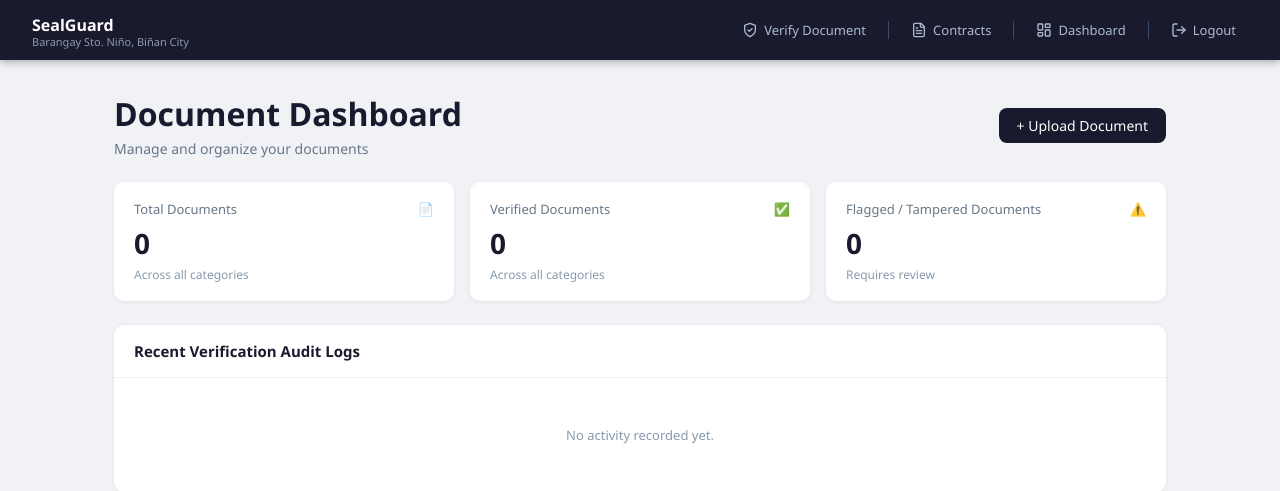
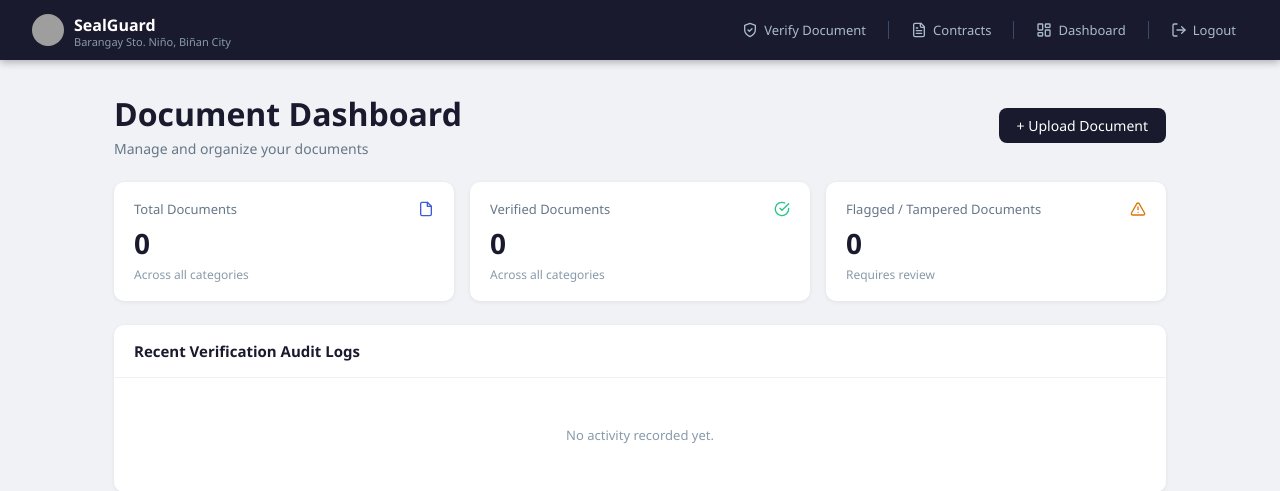
Before and after one commit to Chalesgo/Capstone-encryption, a Django app: page /dashboard/ in a window 1280 px wide. Shown: the top 491 px of the page. Run offline with Django 5.2, Linux system fonts and the light colour scheme; the visitor is signed in with stand-in values (Sample User, id 1); data comes from the database, SQL or seed files in the repository; data that the repository does not hold is empty; grey boxes are pictures that could not be loaded.

Commit message:
added better ui

```diff
--- a/contracts/templates/base.html
+++ b/contracts/templates/base.html
@@ -379,9 +379,7 @@
 
 <nav class="navbar">
     <a href="/" class="navbar-brand">
-        {% if seal_url %}
-            <img src="{{ seal_url }}" alt="Seal">
-        {% endif %}
+        <img src="/media/seals/default_seal.png" alt="Seal">
         <div>
             SealGuard
             <span class="brand-sub">Barangay Sto. Niño, Biñan City</span>
--- a/contracts/templates/dashboard.html
+++ b/contracts/templates/dashboard.html
@@ -41,6 +41,20 @@
     font-size: 12px;
     color: #889aab;
     margin-top: 4px;
+  }
+  .stat-card-top svg {
+    width: 16px;
+    height: 16px;
+    stroke-width: 2;
+  }
+  .icon-total { color: #3b5bdb; }
+  .icon-verified { color: #27c485; }
+  .icon-flagged { color: #d97706; }
+  .audit-title-cell svg {
+    width: 15px;
+    height: 15px;
+    color: #889aab;
+    flex-shrink: 0;
   }
 
   .audit-panel {
@@ -152,7 +166,10 @@
   <div class="stat-card">
     <div class="stat-card-top">
       <span>Total Documents</span>
-      <span>📄</span>
+      <svg class="icon-total" viewBox="0 0 24 24" fill="none" stroke="currentColor" stroke-linecap="round" stroke-linejoin="round">
+        <path d="M14 2H6a2 2 0 0 0-2 2v16a2 2 0 0 0 2 2h12a2 2 0 0 0 2-2V8z"/>
+        <polyline points="14 2 14 8 20 8"/>
+      </svg>
     </div>
     <div class="stat-card-value">{{ total_documents }}</div>
     <div class="stat-card-sub">Across all categories</div>
@@ -161,7 +178,10 @@
   <div class="stat-card">
     <div class="stat-card-top">
       <span>Verified Documents</span>
-      <span>✅</span>
+      <svg class="icon-verified" viewBox="0 0 24 24" fill="none" stroke="currentColor" stroke-linecap="round" stroke-linejoin="round">
+        <path d="M22 11.08V12a10 10 0 1 1-5.93-9.14"/>
+        <polyline points="22 4 12 14.01 9 11.01"/>
+      </svg>
     </div>
     <div class="stat-card-value">{{ verified_documents }}</div>
     <div class="stat-card-sub">Across all categories</div>
@@ -170,7 +190,11 @@
   <div class="stat-card">
     <div class="stat-card-top">
       <span>Flagged / Tampered Documents</span>
-      <span>⚠️</span>
+      <svg class="icon-flagged" viewBox="0 0 24 24" fill="none" stroke="currentColor" stroke-linecap="round" stroke-linejoin="round">
+        <path d="m21.73 18-8-14a2 2 0 0 0-3.48 0l-8 14A2 2 0 0 0 4 21h16a2 2 0 0 0 1.73-3Z"/>
+        <line x1="12" y1="9" x2="12" y2="13"/>
+        <line x1="12" y1="17" x2="12.01" y2="17"/>
+      </svg>
     </div>
     <div class="stat-card-value">{{ flagged_documents }}</div>
     <div class="stat-card-sub">Requires review</div>
@@ -196,7 +220,10 @@
       <tr>
         <td>
           <div class="audit-title-cell">
-            <span>📄</span>
+            <svg viewBox="0 0 24 24" fill="none" stroke="currentColor" stroke-linecap="round" stroke-linejoin="round">
+              <path d="M14 2H6a2 2 0 0 0-2 2v16a2 2 0 0 0 2 2h12a2 2 0 0 0 2-2V8z"/>
+              <polyline points="14 2 14 8 20 8"/>
+            </svg>
             <span class="audit-title-text">{{ log.contract.title|default:"—" }}</span>
           </div>
         </td>
--- a/contracts/views.py
+++ b/contracts/views.py
@@ -54,7 +54,8 @@ def upload_contract(request):
 
             # ── Step 5: Stamp ONCE with LSB seal + QR ──
             original_filename = os.path.basename(pdf_path)
-            final_filename = original_filename.replace('.pdf', '_sealed.pdf')
+            name, ext = os.path.splitext(original_filename)
+            final_filename = f"{name}_sealed{ext}"
             final_pdf_path = os.path.join(settings.MEDIA_ROOT, 'contracts', final_filename)
             stamp_seal_on_pdf(pdf_path, final_pdf_path, stamped_seal, qr_path=qr_path, encrypted_cf=encrypted)
 
@@ -80,8 +81,7 @@ def upload_contract(request):
     else:
         form = ContractForm()
 
-    seal_url = settings.MEDIA_URL + 'seals/default_seal.png'
-    return render(request, 'upload.html', {'form': form, 'seal_url': seal_url})
+    return render(request, 'upload.html', {'form': form})
 
 
 @login_required
@@ -104,7 +104,8 @@ def encrypt_contract(request, contract_id):
     generate_qr_code(encrypted, qr_path)
 
     original_filename = os.path.basename(pdf_path)
-    final_filename = original_filename.replace('.pdf', '_sealed.pdf')
+    name, ext = os.path.splitext(original_filename)
+    final_filename = f"{name}_sealed{ext}"
     final_pdf_path = os.path.join(settings.MEDIA_ROOT, 'contracts', final_filename)
     stamp_seal_on_pdf(pdf_path, final_pdf_path, stamped_seal, qr_path=qr_path, encrypted_cf=encrypted)
 
@@ -131,8 +132,7 @@ def encrypt_contract(request, contract_id):
 @login_required
 def contract_list(request):
     contracts = Contract.objects.all()
-    seal_url = settings.MEDIA_URL + 'seals/default_seal.png'
-    return render(request, 'list.html', {'contracts': contracts, 'seal_url': seal_url})
+    return render(request, 'list.html', {'contracts': contracts})
 
 @login_required
 def delete_contract(request, contract_id):
@@ -205,11 +205,8 @@ def verify_physical(request):
                 result = 'error'
         else:
             result = 'error'
-
-    seal_url = settings.MEDIA_URL + 'seals/default_seal.png'
     return render(request, 'verify_physical.html', {
-        'result': result,
-        'seal_url': seal_url
+        'result': result
     })
 import re
 
@@ -300,6 +297,7 @@ def public_verify(request):
             debug_log.append("SHA-256 fingerprint generated from document contents")
             debug_log.append("Comparing fingerprint against database records...")
             debug_log.append("Match found — document fingerprint verified")
+            log_activity(request, 'viewed', contract=None, note=f"Public verification: authentic ({uploaded_file.name})")
             request.session['verify_result'] = 'authentic'
             request.session['verify_debug_log'] = debug_log
             request.session['verify_filename_hint'] = filename_hint
@@ -312,6 +310,7 @@ def public_verify(request):
             debug_log.append("SHA-256 fingerprint generated from document contents")
             debug_log.append("Comparing fingerprint against database records...")
             debug_log.append("No matching contract found — document fingerprint mismatch")
+            log_activity(request, 'reported_tampering', contract=None, note=f"Public verification: tampered ({uploaded_file.name})")
             request.session['verify_result'] = 'tampered'
             request.session['verify_debug_log'] = debug_log
             request.session['verify_filename_hint'] = filename_hint
@@ -323,6 +322,7 @@ def public_verify(request):
             debug_log.append("Document structure does not match any known contract format")
             debug_log.append("Cross-referencing against all database records...")
             debug_log.append("No records matched — document origin could not be determined")
+            log_activity(request, 'reported_tampering', contract=None, note=f"Public verification: unknown origin ({uploaded_file.name})")
             request.session['verify_result'] = 'tampered'
             request.session['verify_debug_log'] = debug_log
             request.session['verify_filename_hint'] = 'unknown'
@@ -395,6 +395,11 @@ def public_verify(request):
                 os.remove(temp_path)
                 debug_log.append("🗑️ Temp file deleted")
 
+        if result == 'authentic':
+            log_activity(request, 'viewed', contract=matched_contract, note=f"Public verification: authentic ({uploaded_file.name})")
+        elif result == 'tampered':
+            log_activity(request, 'reported_tampering', contract=None, note=f"Public verification: tampered ({uploaded_file.name})")
+
         request.session['verify_result'] = result
         request.session['verify_debug_log'] = debug_log
         request.session['verify_filename_hint'] = filename_hint
```
